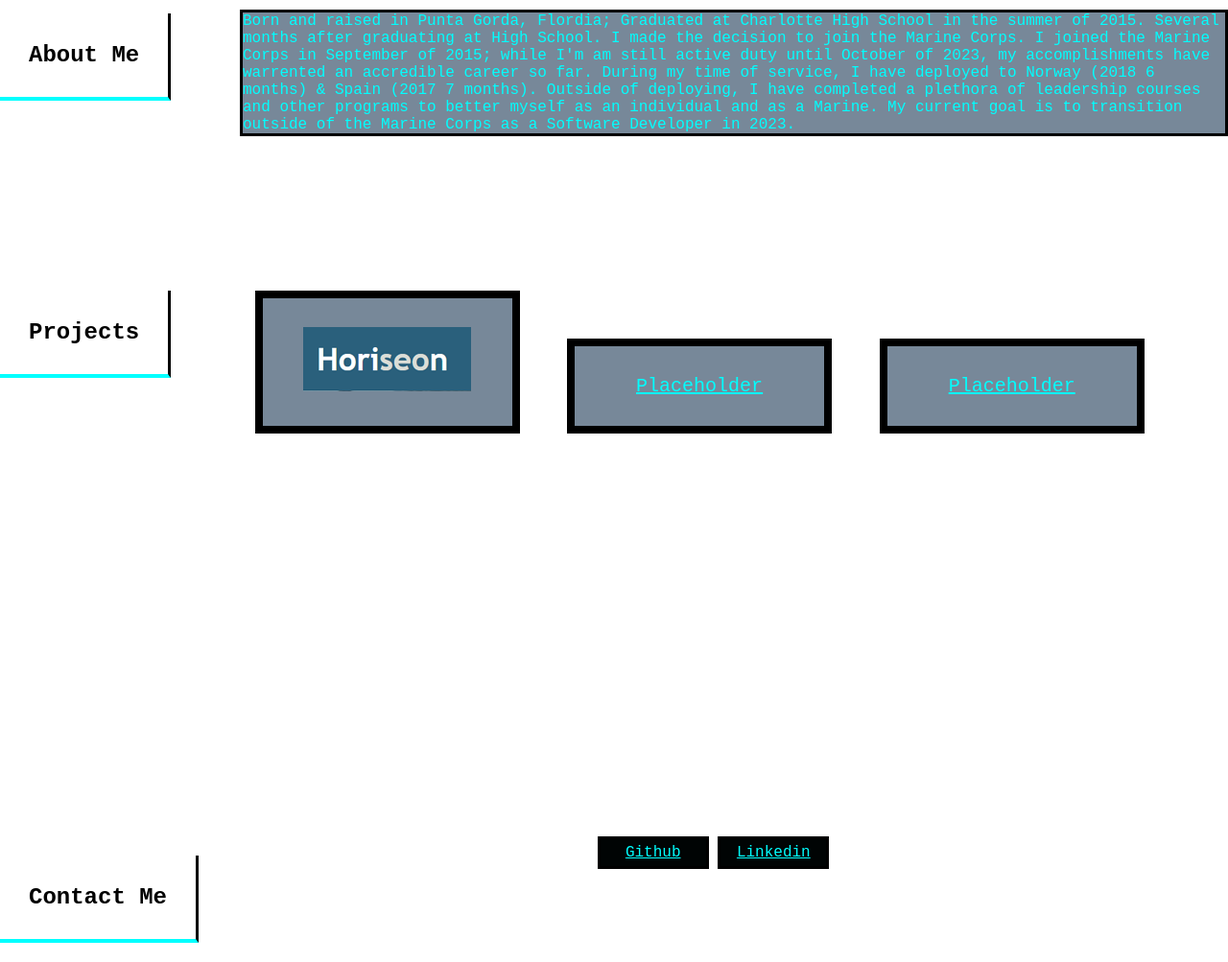
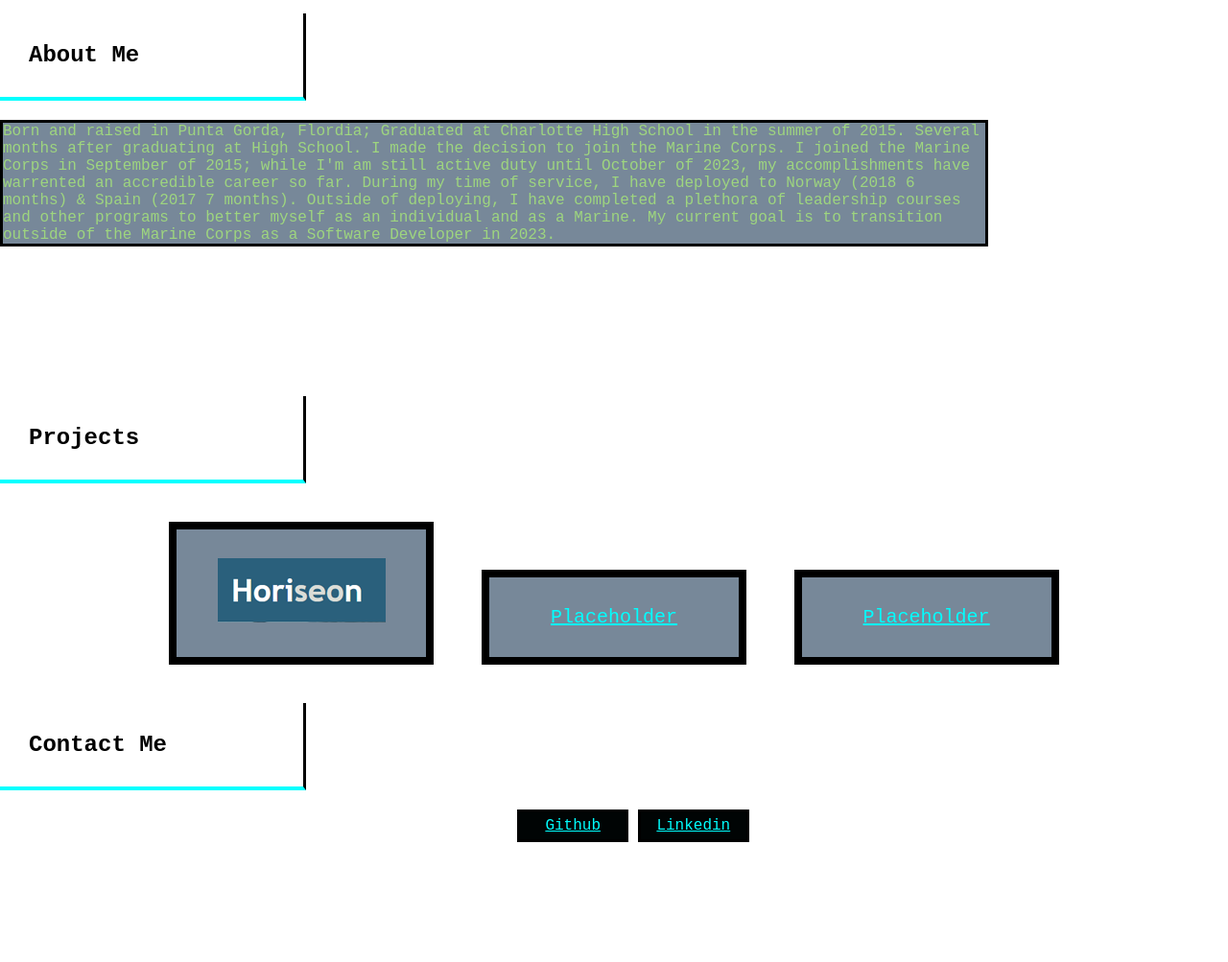
Before and after one commit to Atlas548/Tyler-N-Oates-Portfolio, a plain HTML site: page index.html in a window 1280 px wide. Shown: the part 620-1623 px from the top of the page at 96% size. After the commit the page ends 1514 px from the top, so only its background shows below. Drawn offline with Linux system fonts and the light colour scheme.

Commit message:
Correcting html & css code to format better

```diff
--- a/assets/style.css
+++ b/assets/style.css
@@ -81,15 +81,14 @@ h2 {
     padding: 30px;
     border-right: 3px black solid;
     border-bottom: 4px aqua solid;
-    float: left;
+    width: 20%;
 }
 /* Places the paragraph in a border and floats right  */
 article p {
     background-color: lightslategray;
-    color: aqua;
+    color: #9ed57f;
     border: 3px black solid;
     width: 80%;
-    float: right;
 }
 /* Elemts for all .projects */
 .projects {
@@ -110,9 +109,10 @@ article p {
 }
 /* Element style for footer, centering text */
 footer {
+    clear: both;
     list-style-type: none;
     text-align: center;
-    margin-top: 400px;
+
 }
 /* Creates a border with padding in a inline-block  for all footer links */
 footer li {
@@ -124,6 +124,10 @@ footer li {
     display: inline-block;
 }
 
+div {
+    text-align: center;
+}
+
 
 
 /* Adjust the content to fit a more reponsive screen  */
@@ -133,7 +137,11 @@ footer li {
     }
     .projects li {
         margin: 4px;
-        float: right;
+    }
+}
+@media screen and (max-width: 891px) {
+    .projects li {
+        display: block;
     }
 }
 @media screen and (max-width: 650px) {
--- a/index.html
+++ b/index.html
@@ -43,7 +43,7 @@
     </article>
 
     <main>
-        <h2>Projects</h2>
+        <h2 id="projects">Projects</h2>
         <ul class="projects">
             <li><a href="https://atlas548.github.io/Challenge-1/" >
             <img alt="Horiseon" src="./assets/Horiseon.PNG">
@@ -53,13 +53,16 @@
         </ul>
     </main>
 
+    <h2>Contact Me</h2>
+
     <footer>
-        <h2>Contact Me</h2>
+
         <ul class="contactme">
             <li><a href="https://github.com/Atlas548" target="_blank">Github</a></li>
             <li><a href="https://linkedin.com/in/tyler-oates-a779001b2" target="_blank">Linkedin</a></li>
         </ul>
     </footer>
 
+
 </body>
 </html>
```
